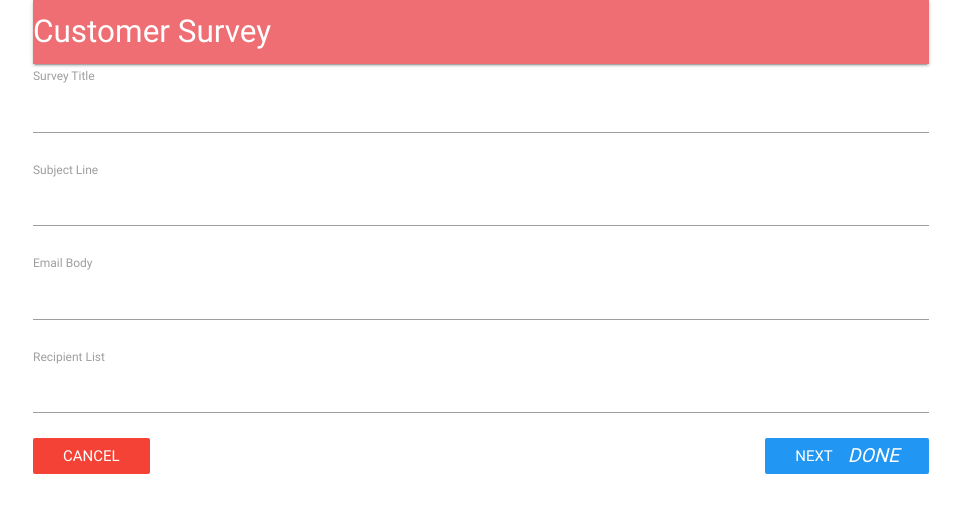
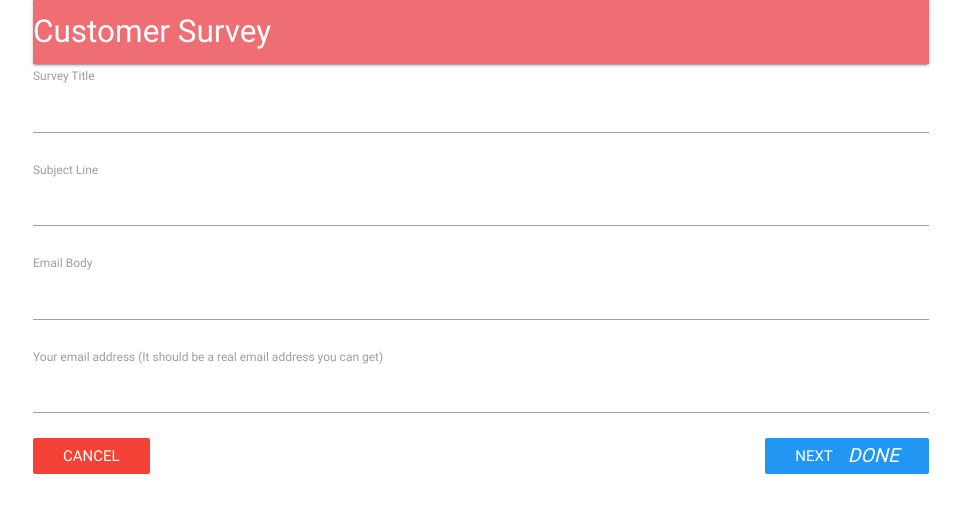
Before and after one commit to joonseoan/customer-survey-app_node_react-, a React (Create React App) app in the folder client/: page /surveys/new in a window 1280 px wide. Shown: the top 512 px of the page, without its empty margins (159-1120 px from the left). Built offline with nearby package versions, Linux system fonts and the light colour scheme; no server answers; the HTML template or start-up script is replaced by a standard one.

Commit message:
added pop up message and guide for the user

```diff
--- a/client/src/actions/index.js
+++ b/client/src/actions/index.js
@@ -1,6 +1,7 @@
 import axios from 'axios';
 
 import { FETCH_USER, FETCH_SURVEYS } from './types';
+
 
 export const fetchUser = () => async dispatch => {
 
--- a/client/src/components/Payments.js
+++ b/client/src/components/Payments.js
@@ -5,13 +5,15 @@ import { connect } from 'react-redux';
 
 import * as actions from '../actions';
 
+// function message() { alert('kkkkk'); }
+
 class Payments extends Component {
 
-	// message() {
+	 message() {
 
-	// 	alert('Credit card!!!');
+	 	alert('You must enter credit card number: 4242 4242 4242 4242');
 
-	// }
+	 }
 
 	render() {
 
@@ -22,7 +24,7 @@ class Payments extends Component {
 			<StripeCheckout
 
 				name = 'Customer Survey'
-				description = '$5 for 5 emails'
+				description = 'Card number : 4242 4242 4242 4242'
 				amount = { 500 } // => $5.00
 
 				// Give token data to the server
@@ -38,7 +40,7 @@ class Payments extends Component {
 
 				{/* <button className = 'btn' message_number = { this.message() }>*/}
 
-				<button className = 'btn'>
+				<button className = 'btn' onClick = { this.message.bind() }>
 
 					Add Credits
 
--- a/client/src/components/surveys/formField.js
+++ b/client/src/components/surveys/formField.js
@@ -3,7 +3,7 @@ const FIELD = [
     {label : 'Survey Title', name : 'title'},
     {label : 'Subject Line', name : 'subject'},
     {label : 'Email Body', name : 'body'},
-    {label : 'Recipient List', name : 'recipients'}
+    {label : 'Your email address (It should be a real email address you can get)', name : 'recipients'}
 
 ];
 
```
